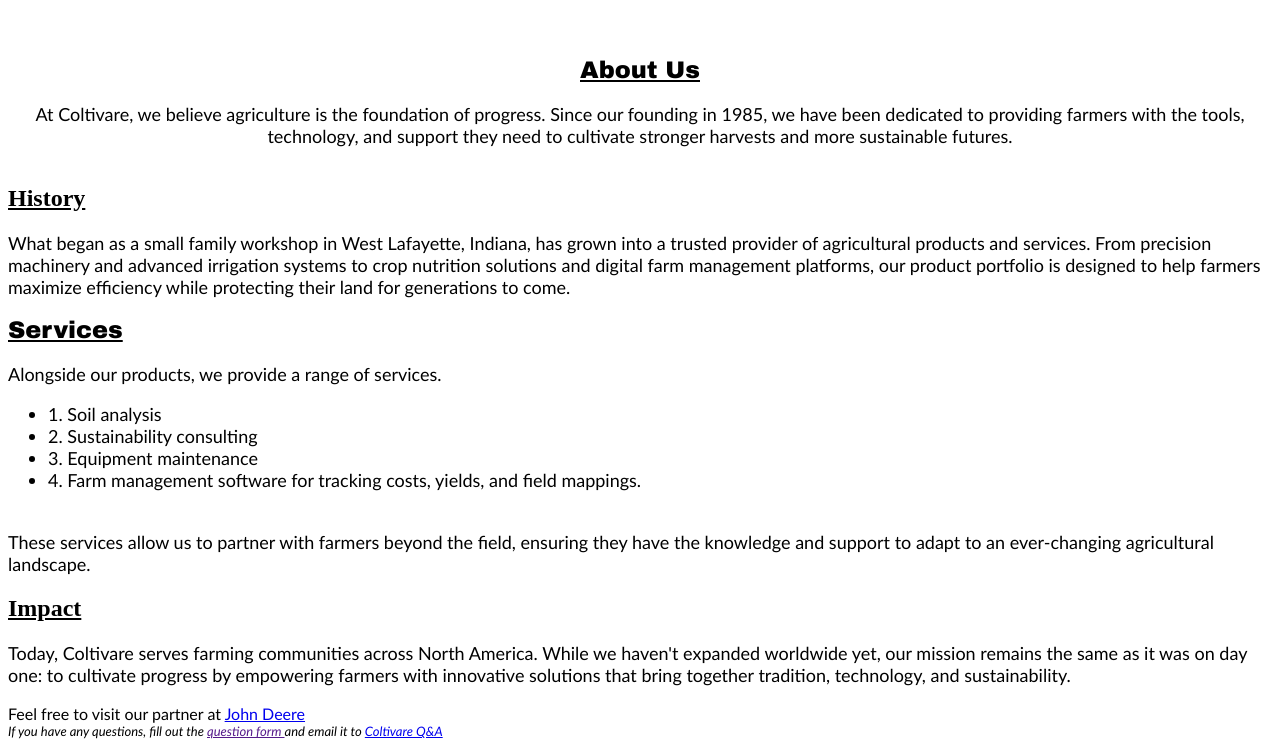
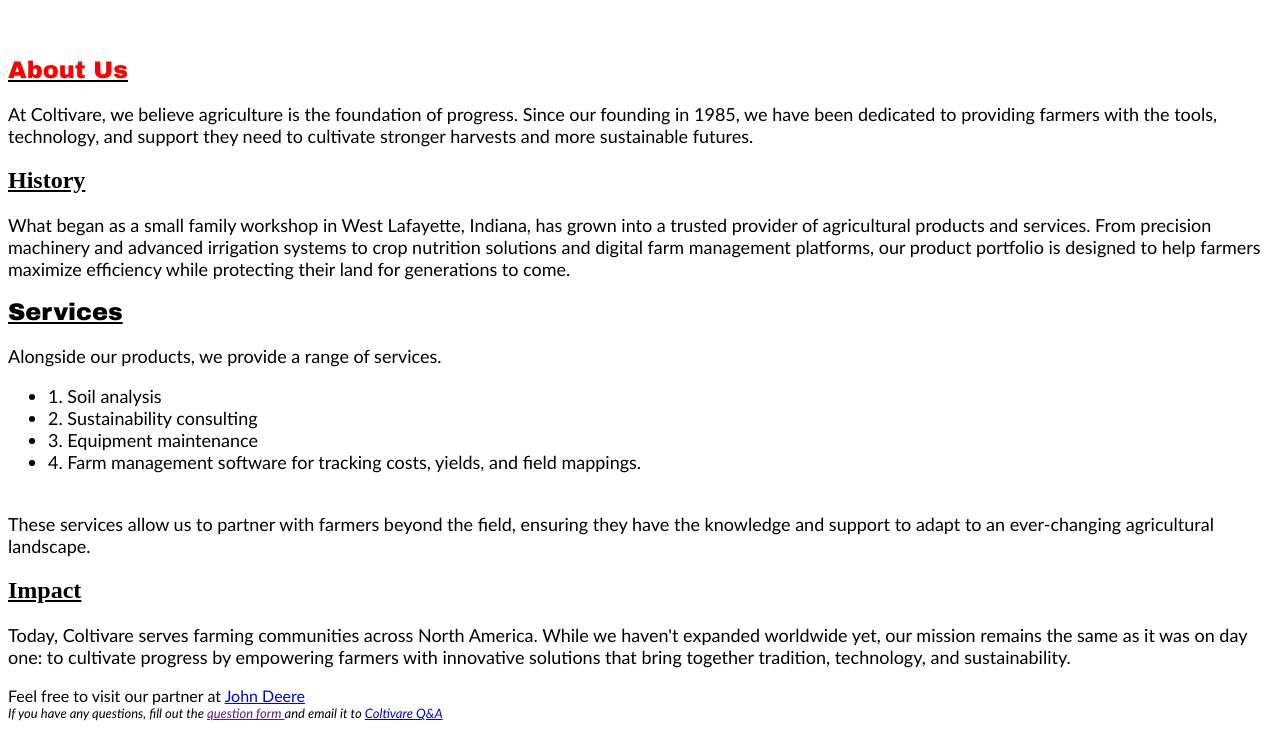
Before and after one commit to carsonkeiser-bot/coltivarecompany.github.io, a plain HTML site: page index.html in a window 1280 px wide. Shown: the part 105-852 px from the top of the page. Drawn offline with Linux system fonts and the light colour scheme.

Commit message:
Update index.html

```diff
--- a/index.html
+++ b/index.html
@@ -9,11 +9,9 @@
 <h1>Coltivare</h1>
 </center>
 <br>
-<center>
-<h2><b><u><font face="Arial Black">About Us</font></u></b></h2>
+<h2><b><u><font face="Arial Black" font color="red">About Us</font></u></b></h2>
 <font size="4" face="Calibri">At Coltivare, we believe agriculture is the foundation of progress. Since our founding in 1985, we have been dedicated to providing farmers with the tools,
   technology, and support they need to cultivate stronger harvests and more sustainable futures.</font>
-</center>
 <br>
 <h2><b><u>History </u></b></h2>
 <font size="4" face="Calibri">What began as a small family workshop in West Lafayette, Indiana, has grown into a trusted provider of agricultural products and services.
```
